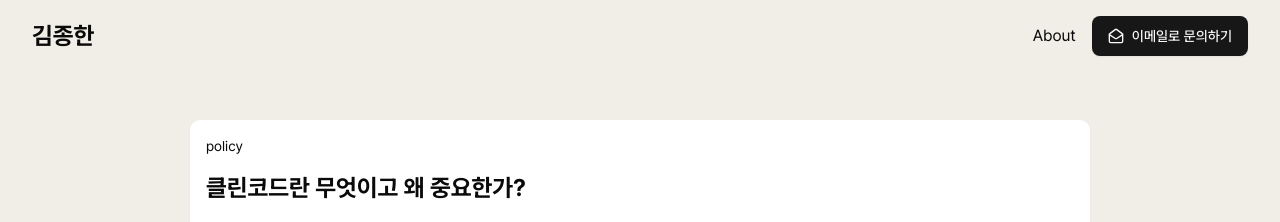
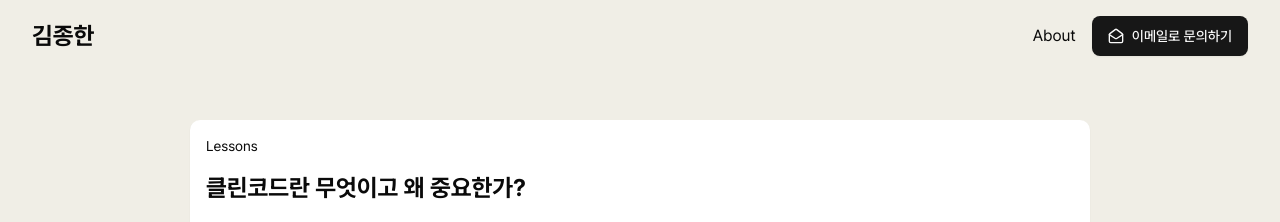
Before and after one commit to jong-k/public-home, a Next.js app: page / in a window 1280 px wide. Shown: the top 222 px of the page. Built offline with nearby package versions, Linux system fonts and the light colour scheme.

Commit message:
feat: PostCategory 추가 (#32)
* feat: PostCategory 상수 추가

* feat: post category 텍스트 대문자화

* feat: mdx 컨텐츠 카테고리 수정

```diff
--- a/src/app/components/PostCard.tsx
+++ b/src/app/components/PostCard.tsx
@@ -17,7 +17,7 @@ export default function PostCard({ category, title, date, description }: PostMet
         "cursor-pointer",
       )}
     >
-      <p className={cn("text-sm")}>{category}</p>
+      <p className={cn("text-sm", "capitalize")}>{category}</p>
       <h2 className={cn("text-2xl", "font-bold", "my-4")}>{title}</h2>
       <p className={cn("mb-4", "text-sm")}>{description}</p>
       <p className={cn("text-sm", "text-gray-500")}>
--- a/src/components/base/PostCategoryBadge.tsx
+++ b/src/components/base/PostCategoryBadge.tsx
@@ -1,7 +1,8 @@
 import { cn } from "@/lib/utils";
+import type { PostCategory } from "@/types/post";
 
 interface PostCategoryBadgeProps {
-  category: string;
+  category: PostCategory;
 }
 
 export default function PostCategoryBadge({ category }: PostCategoryBadgeProps) {
@@ -15,6 +16,7 @@ export default function PostCategoryBadge({ category }: PostCategoryBadgeProps)
           "rounded-lg",
           "border",
           "border-black",
+          "capitalize",
         )}
       >
         {category}
--- /dev/null
+++ b/src/constants/post.ts
@@ -0,0 +1,3 @@
+import type { PostCategory } from "@/types/post";
+
+export const POST_CATEGORIES: PostCategory[] = ["lessons", "troubleshooting", "insight"];
--- a/src/contents/clean-code/index.mdx
+++ b/src/contents/clean-code/index.mdx
@@ -1,5 +1,5 @@
 ---
-category: policy
+category: lessons
 title: 클린코드란 무엇이고 왜 중요한가?
 date: 2025-05-22
 description: 클린 코드란 무엇이고 왜 중요한가에 대해 알아봅니다
--- a/src/types/post.ts
+++ b/src/types/post.ts
@@ -1,5 +1,5 @@
 export interface Frontmatter {
-  category: string;
+  category: PostCategory;
   title: string;
   date: Date;
   description: string;
@@ -8,3 +8,5 @@ export interface Frontmatter {
 export interface PostMetadata extends Frontmatter {
   slug: string;
 }
+
+export type PostCategory = "lessons" | "troubleshooting" | "insight";
```
